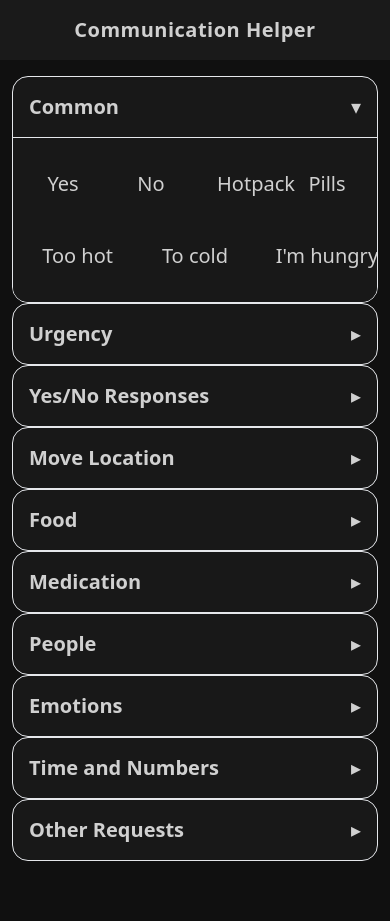
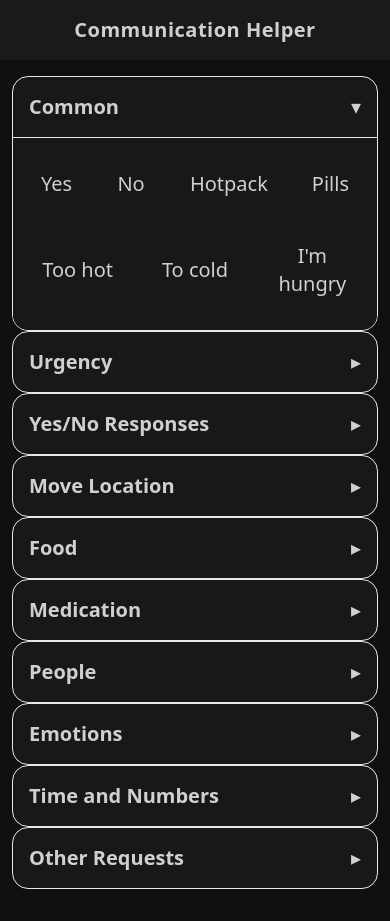
Before and after one commit to IanGallacher/iangallacher.github.io, a SvelteKit app: page /speech in a window 390 px wide. Built offline with nearby package versions, Linux system fonts and the light colour scheme.

Commit message:
Possible fix to button overlap issue

```diff
--- a/src/routes/speech/+page.svelte
+++ b/src/routes/speech/+page.svelte
@@ -191,9 +191,9 @@
   let currentUtterance = null;
 
   function updateUrlState(param, state) {
-    const url = new URL(window.location);
-    url.searchParams.set(param, state);
-    window.history.replaceState(null, '', url);
+    // const url = new URL(window.location);
+    // url.searchParams.set(param, state);
+    // window.history.replaceState(null, '', url);
   }
 
   function setActiveTab(index) {
@@ -290,20 +290,12 @@
               {:else}
                 <div class="flex flex-wrap gap-3">
                   {#each tab.buttons as btn}
-										<button
-  class="flex-1 min-w-[70px]
-         bg-[#303030] text-[#d0d0d0]
-         rounded-2xl
-         px-4 py-4
-         text-xl sm:text-lg
-         active:bg-[#606060]
-         active:scale-95
-         transition
-         whitespace-nowrap"
-  on:click={() => speak(btn)}
->
-  {btn}
-</button>
+                    <button
+                      class="flex-1 w-full sm:w-auto bg-[#303030] text-[#d0d0d0] rounded-2xl px-4 py-4 text-xl sm:text-lg active:bg-[#606060] active:scale-95 transition"
+                      on:click={() => speak(btn)}
+                    >
+                      {btn}
+                    </button>
                   {/each}
                 </div>
               {/if}
```
